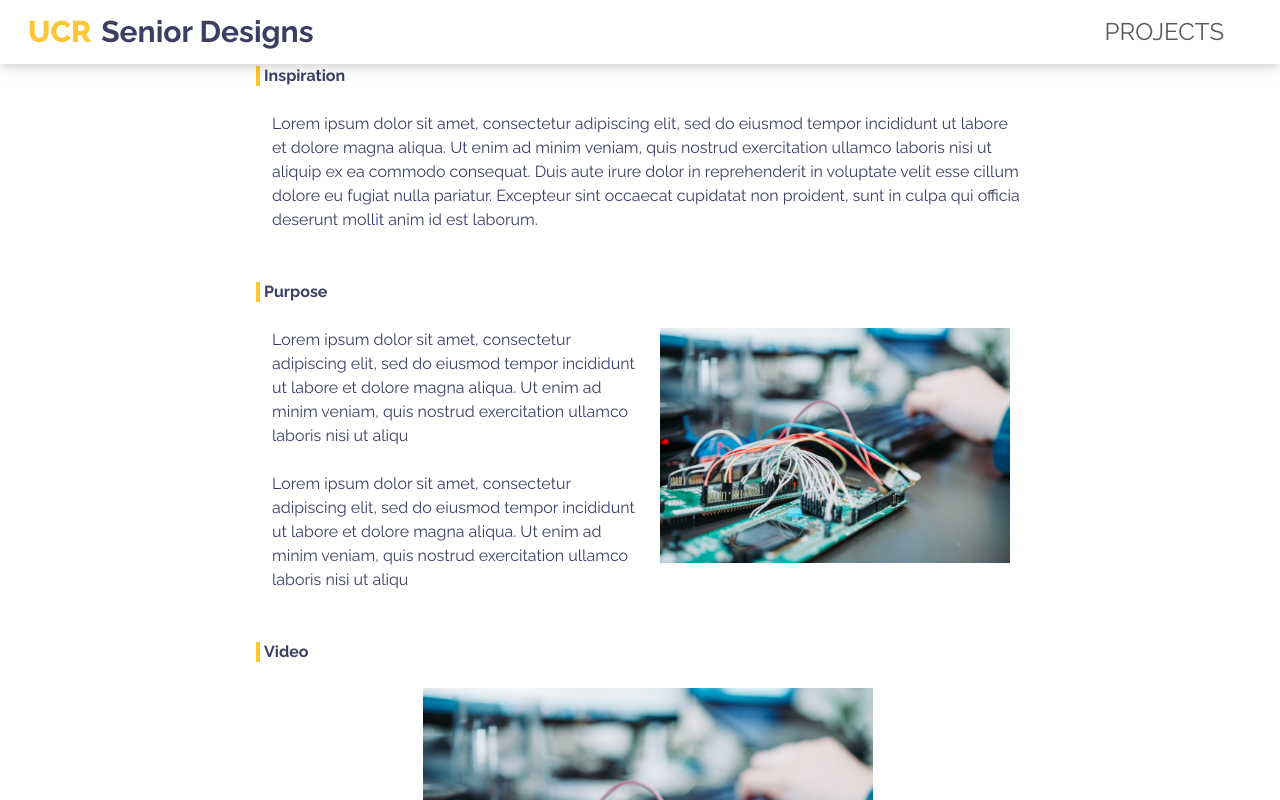
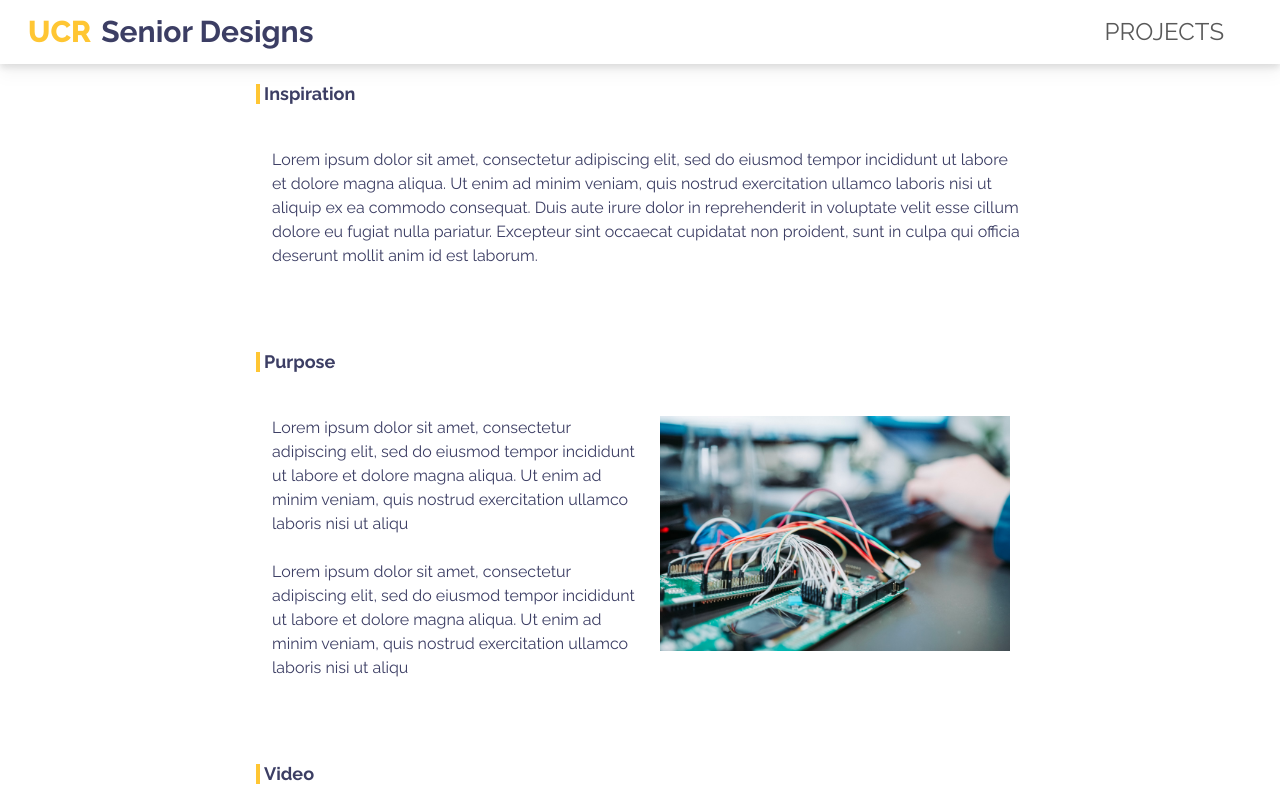
Before and after one commit to acm-ucr/senior-design-website, a Next.js app: page /projects/details in a window 1280 px wide. Shown: the top 800 px of the page. Built offline with nearby package versions, Linux system fonts and the light colour scheme.

Commit message:
formatting

```diff
--- a/src/components/details/Details.jsx
+++ b/src/components/details/Details.jsx
@@ -6,9 +6,9 @@ const Details = () => {
     <div className="bg-white px-8 md:px-64">
       <div className="flex items-center gap-1">
         <div className="bg-senior-yellow-100 h-5 w-1" />
-        <div className="font-bold">Inspiration</div>
+        <p className="font-bold text-lg pt-3">Inspiration</p>
       </div>
-      <div className="pl-4 pt-4 pb-12">
+      <p className="pl-4 pt-4 pb-12">
         Lorem ipsum dolor sit amet, consectetur adipiscing elit, sed do eiusmod
         tempor incididunt ut labore et dolore magna aliqua. Ut enim ad minim
         veniam, quis nostrud exercitation ullamco laboris nisi ut aliquip ex ea
@@ -16,14 +16,14 @@ const Details = () => {
         velit esse cillum dolore eu fugiat nulla pariatur. Excepteur sint
         occaecat cupidatat non proident, sunt in culpa qui officia deserunt
         mollit anim id est laborum.
-      </div>
+      </p>
 
       <div className="flex items-center gap-1">
         <div className="bg-senior-yellow-100 h-5 w-1" />
-        <div className="font-bold">Purpose</div>
+        <p className="font-bold text-lg pt-3">Purpose</p>
       </div>
       <div className="grid grid-cols-1 md:grid-cols-2 pl-4 pt-4 pb-12 gap-4">
-        <div>
+        <p>
           Lorem ipsum dolor sit amet, consectetur adipiscing elit, sed do
           eiusmod tempor incididunt ut labore et dolore magna aliqua. Ut enim ad
           minim veniam, quis nostrud exercitation ullamco laboris nisi ut aliqu
@@ -32,7 +32,7 @@ const Details = () => {
           Lorem ipsum dolor sit amet, consectetur adipiscing elit, sed do
           eiusmod tempor incididunt ut labore et dolore magna aliqua. Ut enim ad
           minim veniam, quis nostrud exercitation ullamco laboris nisi ut aliqu
-        </div>
+        </p>
         <div>
           <Image src={img1.src} width={350} height={250} alt="projectimage" />
         </div>
@@ -40,7 +40,7 @@ const Details = () => {
 
       <div className="flex items-center gap-1">
         <div className="bg-senior-yellow-100 h-5 w-1" />
-        <div className="font-bold">Video</div>
+        <p className="font-bold text-lg pt-3">Video</p>
       </div>
 
       <div className="pl-4 pt-4 pb-16 flex justify-center">
```
